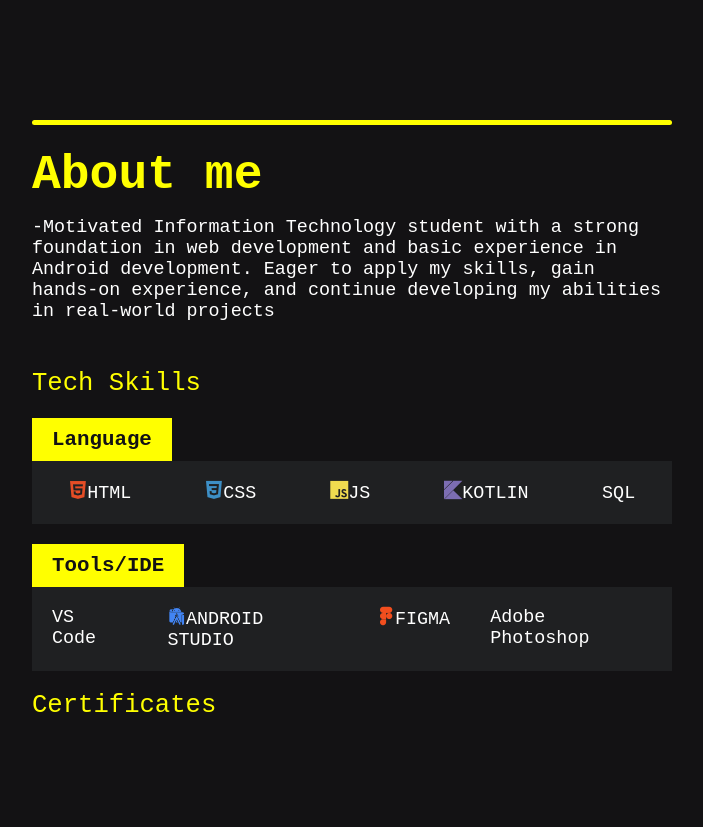
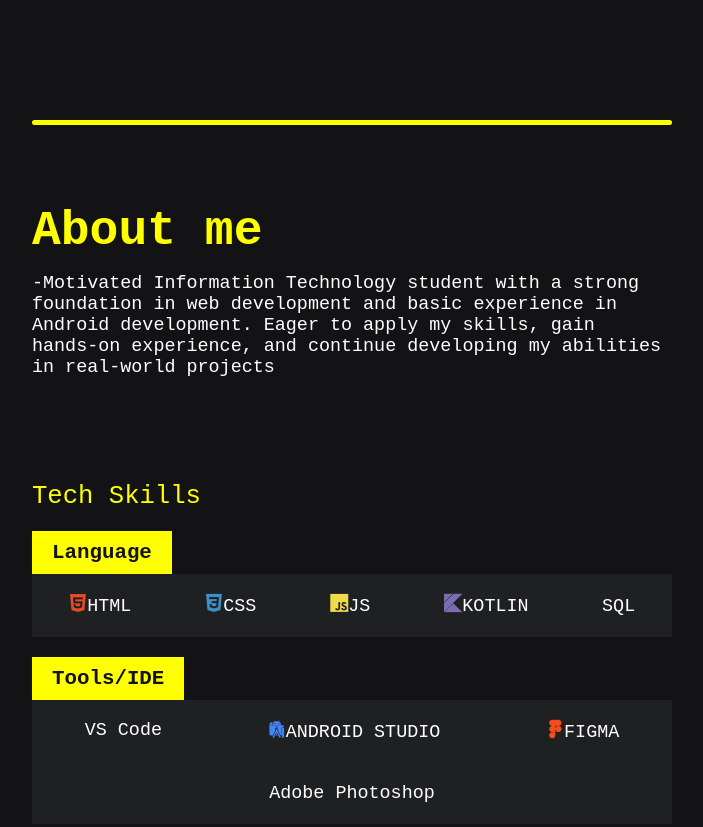
Before and after one commit to MANEXIA/MartinPortfolio, a plain HTML site: page index.html in a window 1280 px wide. Shown: the part 840-1667 px from the top of the page, without its empty margins (288-991 px from the left). Drawn offline with nearby package versions, Linux system fonts and the light colour scheme; some icons are missing; a web font is replaced by a local one.

Commit message:
newcommit

```diff
--- a/css/about.css
+++ b/css/about.css
@@ -6,7 +6,8 @@
         flex-direction: column;
         width: 100%;
         max-width: 100vw;
-        height: 100vh;
+        height: 100%;
+        min-height: 100vh;
         /* box-shadow: inset 0px 0px 29px 12px rgba(0,0,0,0.1); */
     }
 
@@ -88,6 +89,7 @@
 .skills-container ul{
     display: flex;
     justify-content: space-around;
+    flex-wrap: wrap;
     background-color: var(--bgContainer);
 }
 
```
